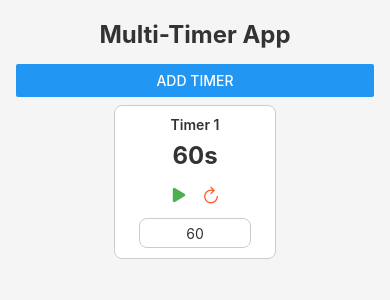
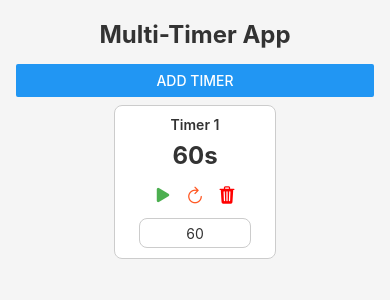
Before and after one commit to mankarshubham81/native-timer-app, a React Native app: screen / in a window 390 px wide. Both pictures are taken after a click on the button "ADD TIMER". Shown: the top 300 px of the page. Built offline with nearby package versions, Linux system fonts and the light colour scheme.

Commit message:
added delete feature

```diff
--- a/components/Timer.tsx
+++ b/components/Timer.tsx
@@ -5,10 +5,11 @@ import { Ionicons } from '@expo/vector-icons';
 
 interface TimerProps {
   id: number;
+  onDelete: () => void;
 }
 
-const Timer: React.FC<TimerProps> = ({ id }) => {
-  const [time, setTime] = useState<number>(60);
+const Timer: React.FC<TimerProps> = ({ id, onDelete }) => {
+  const [time, setTime] = useState<number>(60); // Initial countdown time in seconds
   const [customTime, setCustomTime] = useState<string>('60');
   const [isActive, setIsActive] = useState<boolean>(false);
 
@@ -52,6 +53,9 @@ const Timer: React.FC<TimerProps> = ({ id }) => {
         </TouchableOpacity>
         <TouchableOpacity onPress={resetTimer} style={styles.iconButton}>
           <Ionicons name="refresh" size={20} color="#FF5722" />
+        </TouchableOpacity>
+        <TouchableOpacity onPress={onDelete} style={styles.iconButton}>
+          <Ionicons name="trash" size={20} color="#FF0000" />
         </TouchableOpacity>
       </View>
       <TextInput
```
